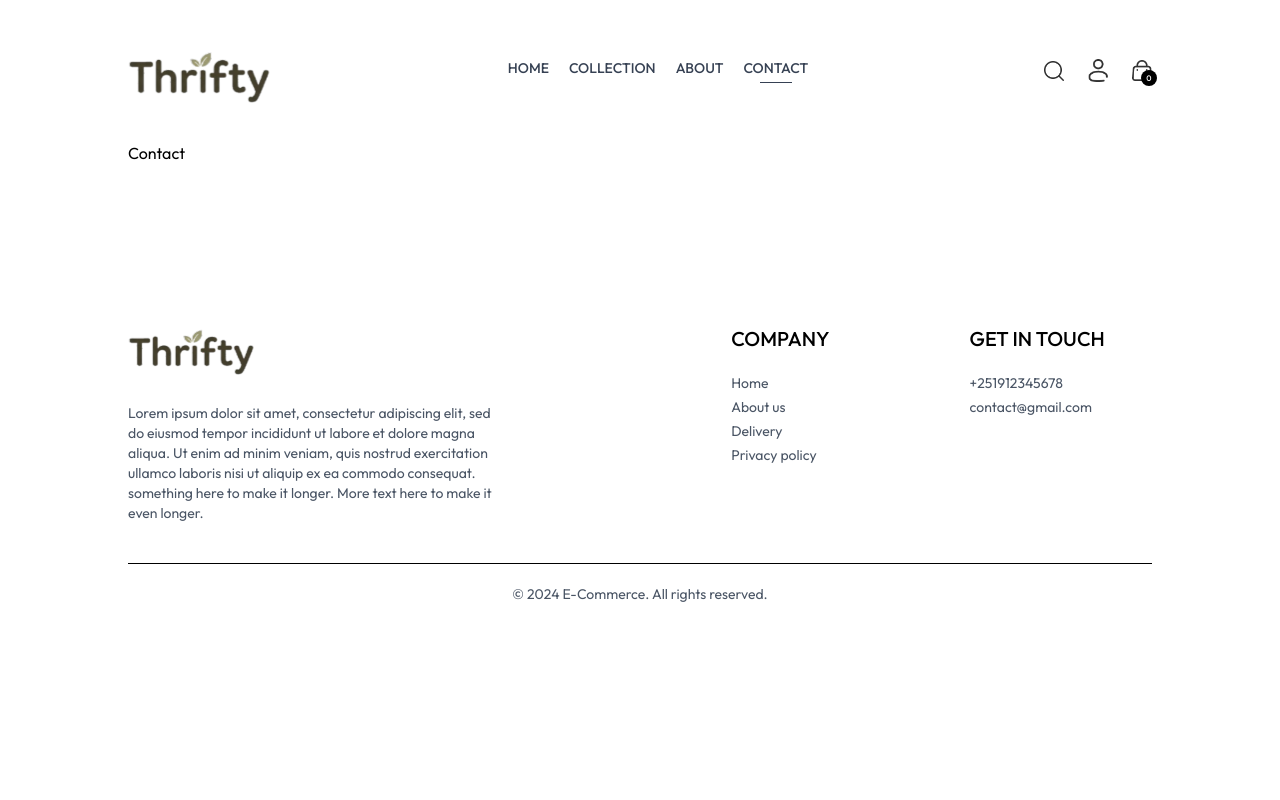
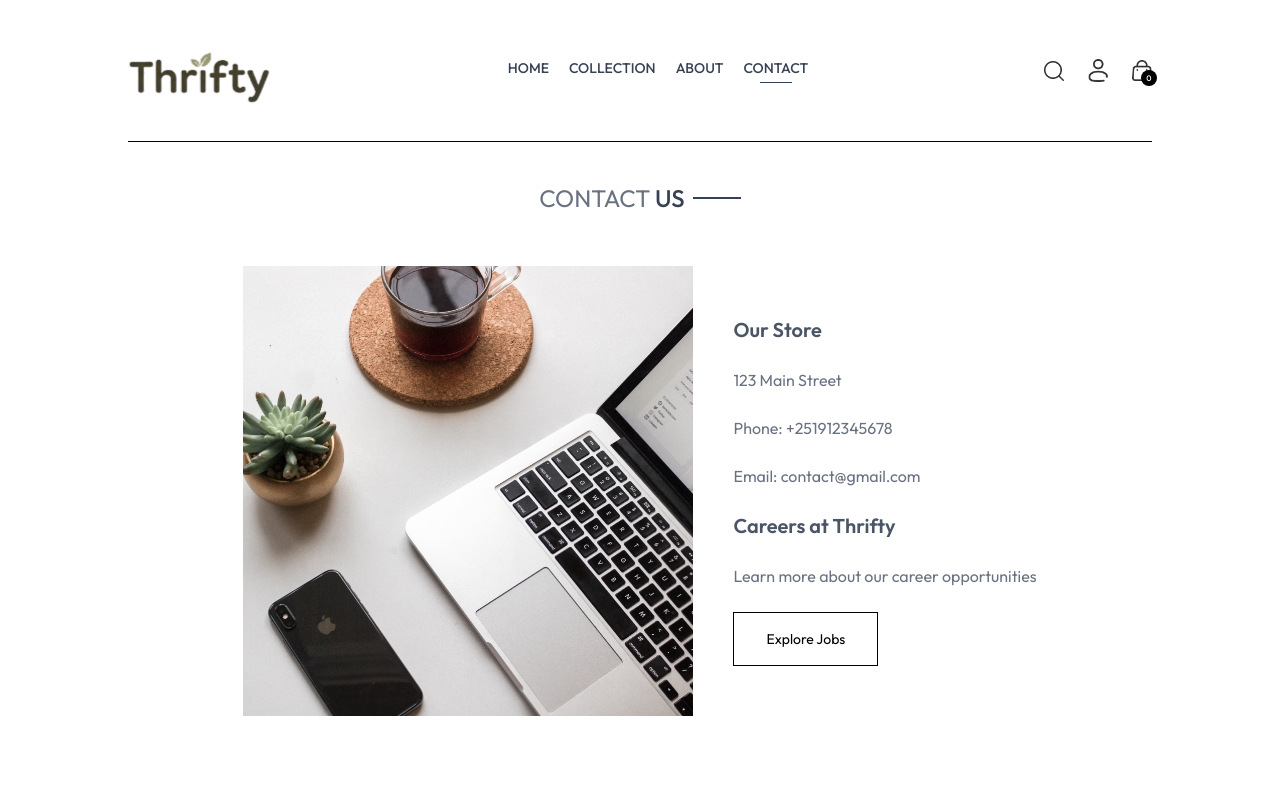
Before and after one commit to yeab-c/Thrifty, a React (Vite) app in the folder frontend/: page /contact in a window 1280 px wide. Shown: the top 800 px of the page. Built offline with nearby package versions, Linux system fonts and the light colour scheme.

Commit message:
Implement Contact page with store information, careers section, and newsletter subscription

```diff
--- a/frontend/src/pages/Contact.jsx
+++ b/frontend/src/pages/Contact.jsx
@@ -1,8 +1,30 @@
 import React from 'react'
+import Title from '../components/Title'
+import { assets } from '../assets/assets'
+import NewsletterBox from '../components/NewsletterBox'
 
 const Contact = () => {
   return (
-    <div>Contact</div>
+    <div>
+      <div className='text-center text-2xl pt-10 border-t'>
+        <Title text1={'CONTACT'} text2={'US'} />
+      </div>
+
+      <div className='my-10 flex flex-col justify-center md:flex-row gap-10 mb-28'>
+        <img className='w-full md:max-w-112.5' src={assets.contact_img} alt="" />
+        <div className='flex flex-col justify-center items-start gap-6'>
+          <p className='font-semibold text-xl text-gray-600'>Our Store</p>
+          <p className='text-gray-500'>123 Main Street</p>
+          <p className='text-gray-500'>Phone: +251912345678</p>
+          <p className='text-gray-500'>Email: contact@gmail.com</p>
+          <p className='font-semibold text-xl text-gray-600'>Careers at Thrifty</p>
+          <p className='text-gray-500'>Learn more about our career opportunities</p>
+          <button className='border border-black px-8 py-4 text-sm cursor-pointer hover:bg-black hover:text-white transition-all duration-500'>Explore Jobs</button>
+        </div>
+      </div>
+
+      <NewsletterBox />
+    </div>
   )
 }
 
```
